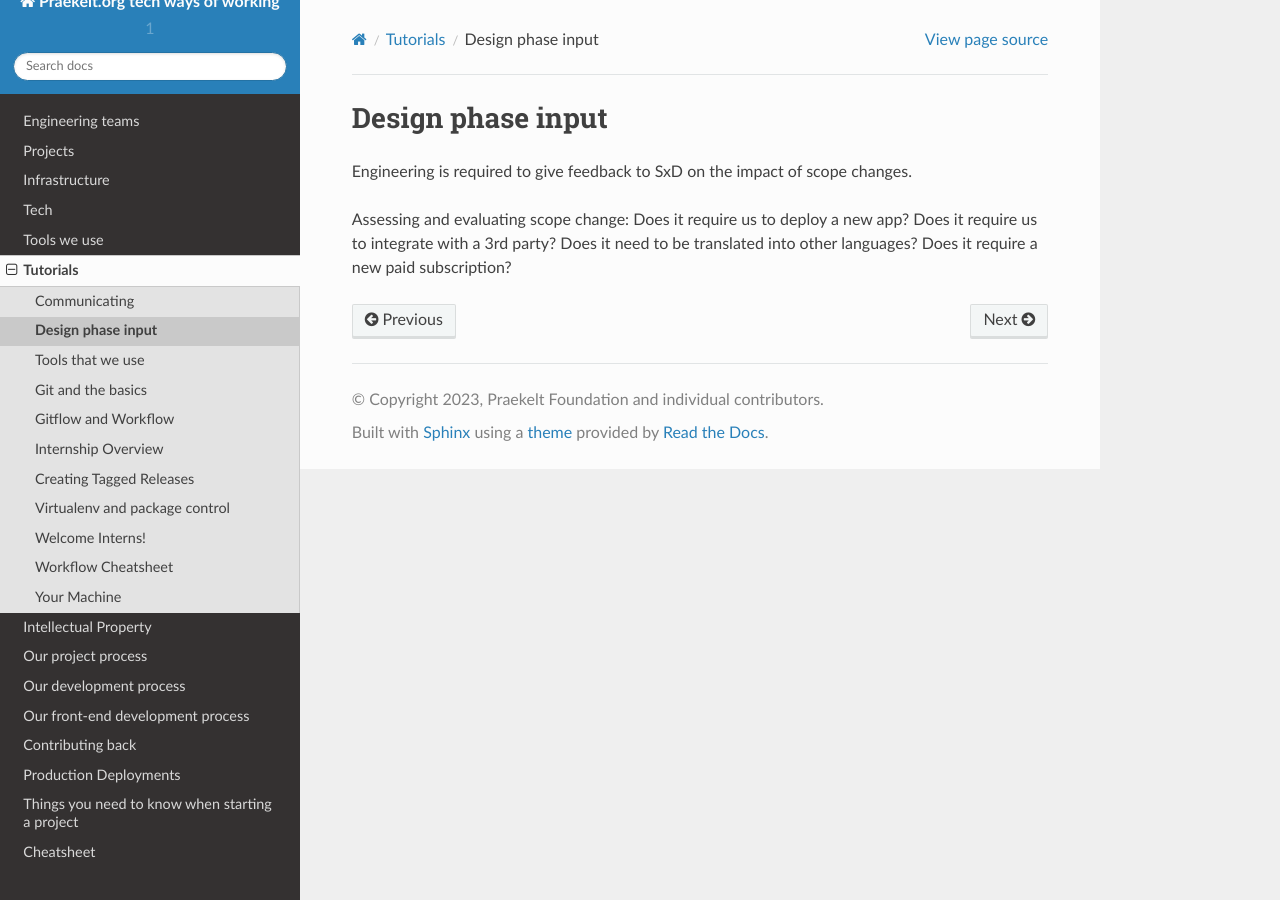
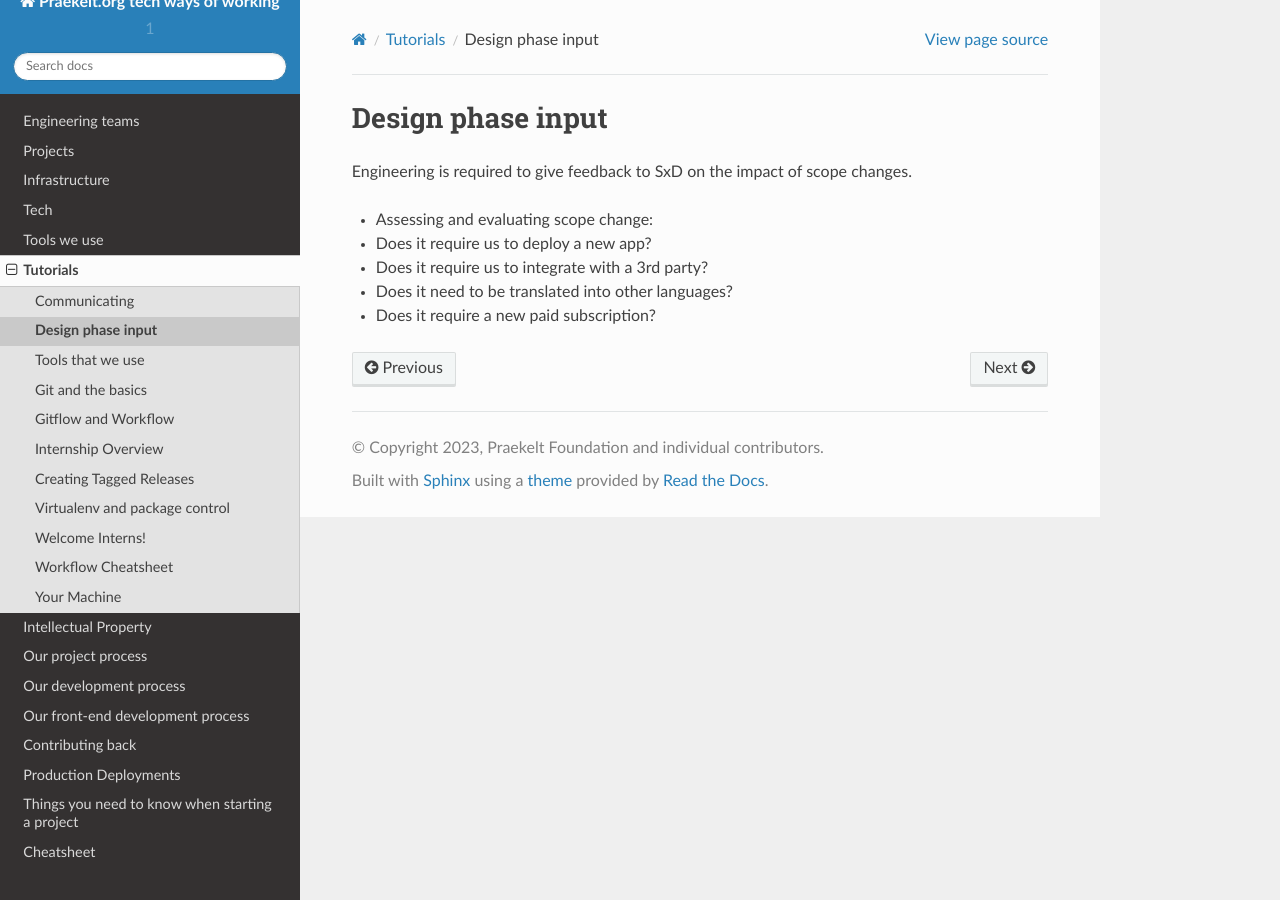
Before and after one commit to praekeltfoundation/ways-of-working, a Sphinx documentation site: the page built from docs/tutorials/design-phase-input.md, in a window 1280 px wide. Built offline with Sphinx 7.4.7 and the Read the Docs theme 2.0.0, drawn with Linux system fonts in a browser that asks for light colours.

Commit message:
Fix formatting

```diff
--- a/docs/tutorials/design-phase-input.md
+++ b/docs/tutorials/design-phase-input.md
@@ -3,8 +3,8 @@ Design phase input
 
 Engineering is required to give feedback to SxD on the impact of scope changes.
 
-Assessing and evaluating scope change:
-Does it require us to deploy a new app?
-Does it require us to integrate with a 3rd party?
-Does it need to be translated into other languages?
-Does it require a new paid subscription?
+- Assessing and evaluating scope change:
+- Does it require us to deploy a new app?
+- Does it require us to integrate with a 3rd party?
+- Does it need to be translated into other languages?
+- Does it require a new paid subscription?
```
